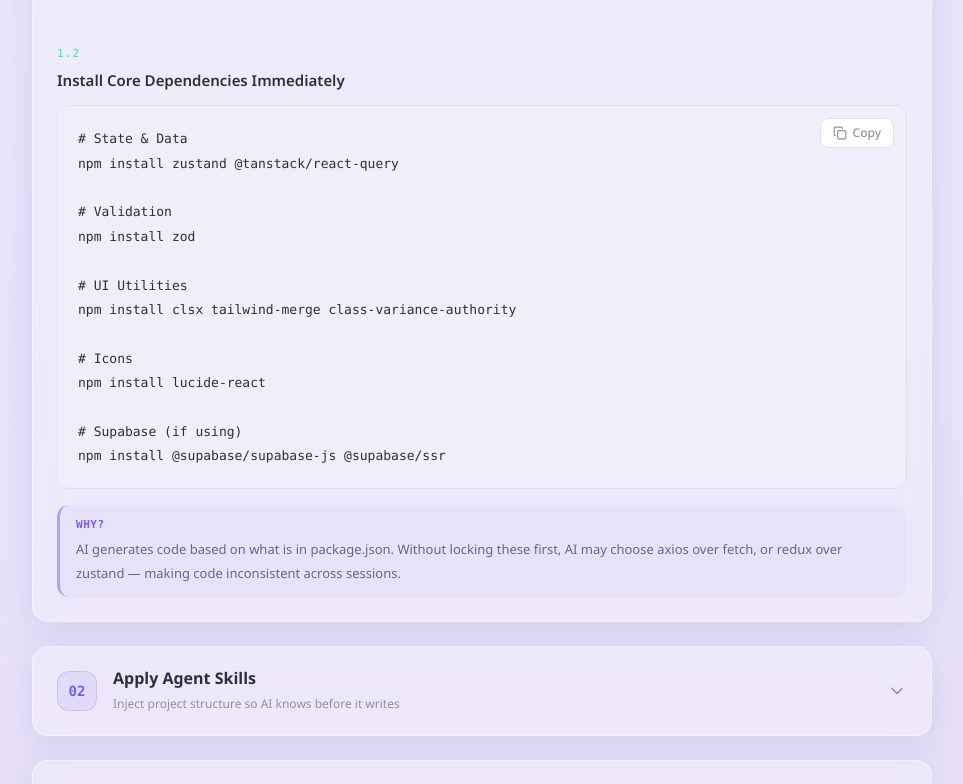
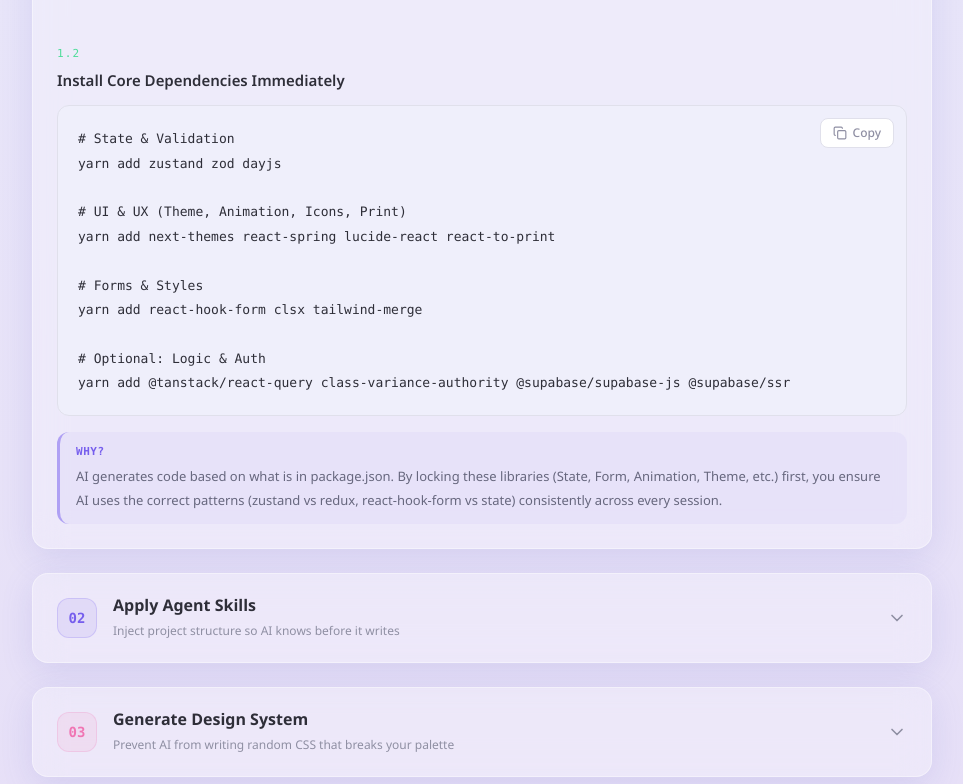
Before and after one commit to danya0365/promptready-nextjs, a Next.js app: page /setup-guide in a window 1280 px wide. Shown: the part 1180-1964 px from the top of the page, without its empty margins (158-1121 px from the left). Built offline with nearby package versions, Linux system fonts and the light colour scheme.

Commit message:
chore: update setup guide dependencies to use yarn and include additional core libraries

```diff
--- a/src/domin/data/setup-guide.ts
+++ b/src/domin/data/setup-guide.ts
@@ -22,24 +22,21 @@ export const PHASES: Phase[] = [
           '--app = App Router (Next.js 14+). Without it, AI may generate Pages Router code. --import-alias "@/*" prevents AI from using deep relative imports like ../../../. Official template = correct structure, no fixes needed later.',
       },
       {
-        label: "1.2",
-        title: "Install Core Dependencies Immediately",
-        code: `# State & Data
-npm install zustand @tanstack/react-query
+        label: '1.2',
+        title: 'Install Core Dependencies Immediately',
+        code: `# State & Validation
+yarn add zustand zod dayjs
 
-# Validation
-npm install zod
+# UI & UX (Theme, Animation, Icons, Print)
+yarn add next-themes react-spring lucide-react react-to-print
 
-# UI Utilities
-npm install clsx tailwind-merge class-variance-authority
+# Forms & Styles
+yarn add react-hook-form clsx tailwind-merge
 
-# Icons
-npm install lucide-react
-
-# Supabase (if using)
-npm install @supabase/supabase-js @supabase/ssr`,
+# Optional: Logic & Auth
+yarn add @tanstack/react-query class-variance-authority @supabase/supabase-js @supabase/ssr`,
         whyNote:
-          "AI generates code based on what is in package.json. Without locking these first, AI may choose axios over fetch, or redux over zustand — making code inconsistent across sessions.",
+          'AI generates code based on what is in package.json. By locking these libraries (State, Form, Animation, Theme, etc.) first, you ensure AI uses the correct patterns (zustand vs redux, react-hook-form vs state) consistently across every session.',
       },
     ],
   },
@@ -273,7 +270,7 @@ export const CHECKLIST_GROUPS: ChecklistGroup[] = [
       },
       {
         id: "c2",
-        label: "Installed core dependencies (zustand, zod, CVA, lucide)",
+        label: "Installed core dependencies (next-themes, hook-form, zustand, zod, etc.)",
       },
       { id: "c3", label: "Ran npx @dan/agent-skills init" },
       { id: "c4", label: "Ran uipro init --ai all" },
```
